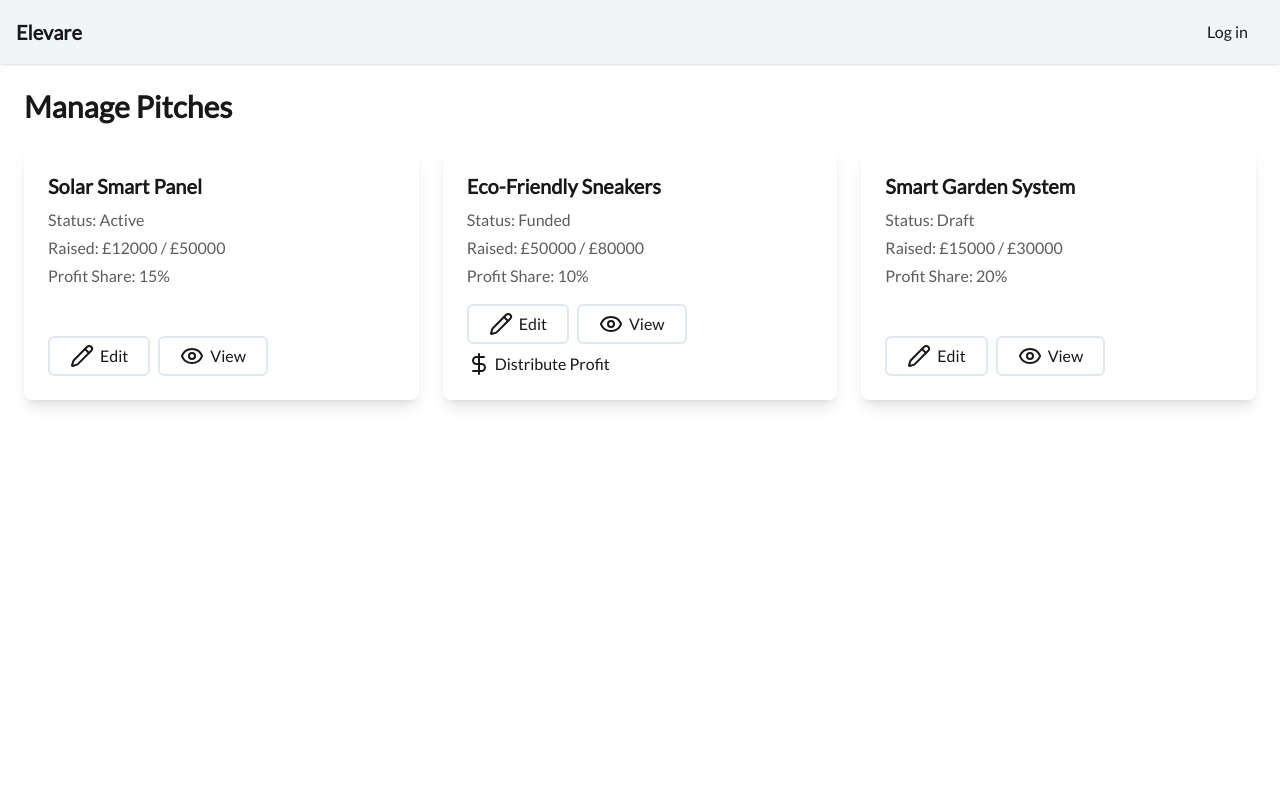
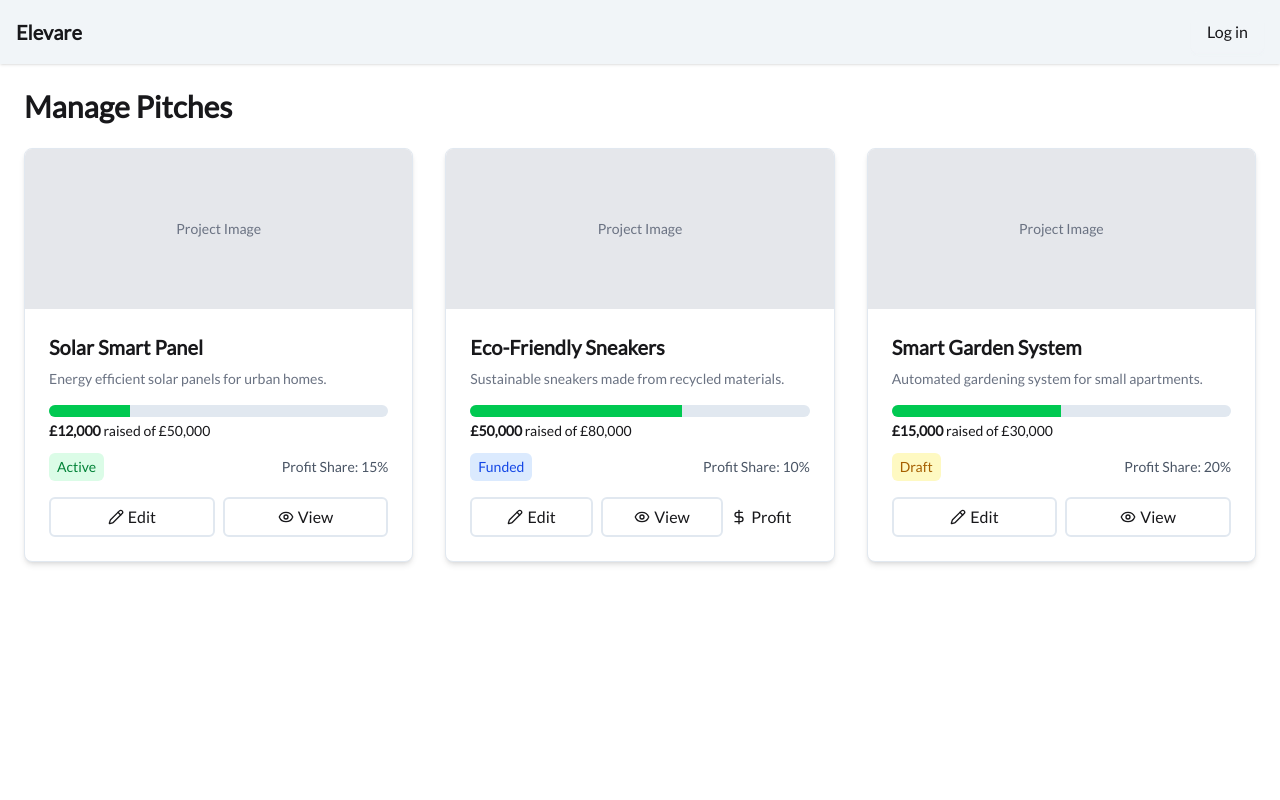
Before and after one commit to EmmaMartin123/Industrial_Project, a Next.js app in the folder frontend/: page /business/pitches/manage in a window 1280 px wide. Shown: the top 800 px of the page. Built offline with nearby package versions, Linux system fonts and the light colour scheme; no server answers.

Commit message:
fix design in manage pitch page

```diff
--- a/frontend/app/business/pitches/manage/page.tsx
+++ b/frontend/app/business/pitches/manage/page.tsx
@@ -33,41 +33,82 @@ export default function ManagePitchesPage() {
 		<div className="min-h-screen bg-base-100 p-6">
 		  <h1 className="text-3xl font-bold mb-6">Manage Pitches</h1>
 
-			<div className="grid grid-cols-1 md:grid-cols-2 lg:grid-cols-3 gap-6">
-				{pitches.map((pitch) => (
-					<div key={pitch.pitch_id} className="card shadow-lg bg-base-100 p-6 flex flex-col justify-between">
-						<div>
+		  <div className="grid grid-cols-1 md:grid-cols-2 lg:grid-cols-3 gap-8">
+			{pitches.map((pitch) => {
+			  const progress = Math.min(
+				(pitch.raised_amount / pitch.target_amount) * 100,
+				100
+			  );
+
+			  return (
+				<div
+				  key={pitch.pitch_id}
+				  className="card shadow-md bg-base-100 border border-base-300 overflow-hidden flex flex-col">
+				  <div className="bg-gray-200 h-40 flex items-center justify-center text-gray-500 text-sm">
+					Project Image
+				  </div>
+				  <div className="p-6 flex flex-col flex-grow">
 					<h2 className="text-xl font-semibold mb-2">{pitch.title}</h2>
-							<p className="opacity-70 mb-1">Status: {pitch.status}</p>
-							<p className="opacity-70 mb-1">
-								Raised: £{pitch.raised_amount} / £{pitch.target_amount}
+					<p className="text-sm text-gray-500 mb-4">{pitch.elevator_pitch}</p>
+					{/* Progress Bar */}
+					<div className="mb-3">
+					  <div className="w-full bg-base-300 rounded-full h-3 overflow-hidden">
+						<div
+						  className="bg-green-500 h-3"
+						  style={{ width: `${progress}%` }}
+						></div>
+					  </div>
+					  <p className="text-sm mt-1">
+						<strong>£{pitch.raised_amount.toLocaleString()}</strong> raised of £
+						{pitch.target_amount.toLocaleString()}
 					  </p>
-							<p className="opacity-70">Profit Share: {pitch.profit_share_percent}%</p>
 					</div>
-						<div className="mt-4 flex flex-wrap gap-2">
+
+					{/* Status and profit share */}
+					<div className="flex justify-between items-center text-sm mb-4">
+					  <span
+						className={`px-2 py-1 rounded-md font-medium ${
+						    pitch.status === "Active"
+							? "bg-green-100 text-green-700"
+							: pitch.status === "Funded"
+							? "bg-blue-100 text-blue-700"
+							: "bg-yellow-100 text-yellow-700"
+						}`}
+					  >
+						{pitch.status}
+					  </span>
+					  <span className="text-gray-600">
+						Profit Share: {pitch.profit_share_percent}%
+					  </span>
+					</div>
+
+					{/* Actions */}
+					<div className="mt-auto flex gap-2">
 					  <button
-								className={`${Button.buttonOutlineClassName}`}
+						className={`${Button.buttonOutlineClassName} flex items-center gap-1 flex-1`}
 						onClick={() => handleEdit(pitch.pitch_id)}
 					  >
-								<Pencil /> Edit
+						<Pencil className="w-4 h-4" /> Edit
 					  </button>
 					  <button
-								className={`${Button.buttonOutlineClassName}`}
+						className={`${Button.buttonOutlineClassName} flex items-center gap-1 flex-1`}
 						onClick={() => handleView(pitch.pitch_id)}
 					  >
-								<Eye /> View
+						<Eye className="w-4 h-4" /> View
 					  </button>
 					  {pitch.status === "Funded" && (
 						<button
-									className="flex items-center gap-1 btn-outline btn-sm"
+						  className="flex items-center gap-1 btn-outline btn-sm flex-1"
 						  onClick={() => handleProfit(pitch.pitch_id)}
 						>
-									<DollarSign /> Distribute Profit
+						  <DollarSign className="w-4 h-4" /> Profit
 						</button>
 					  )}
 					</div>
 				  </div>
-				))}
+				</div>
+			  );
+			})}
 		  </div>
 		</div>
 	);
```
Lines whose indentation alone changed are shown as unchanged.
